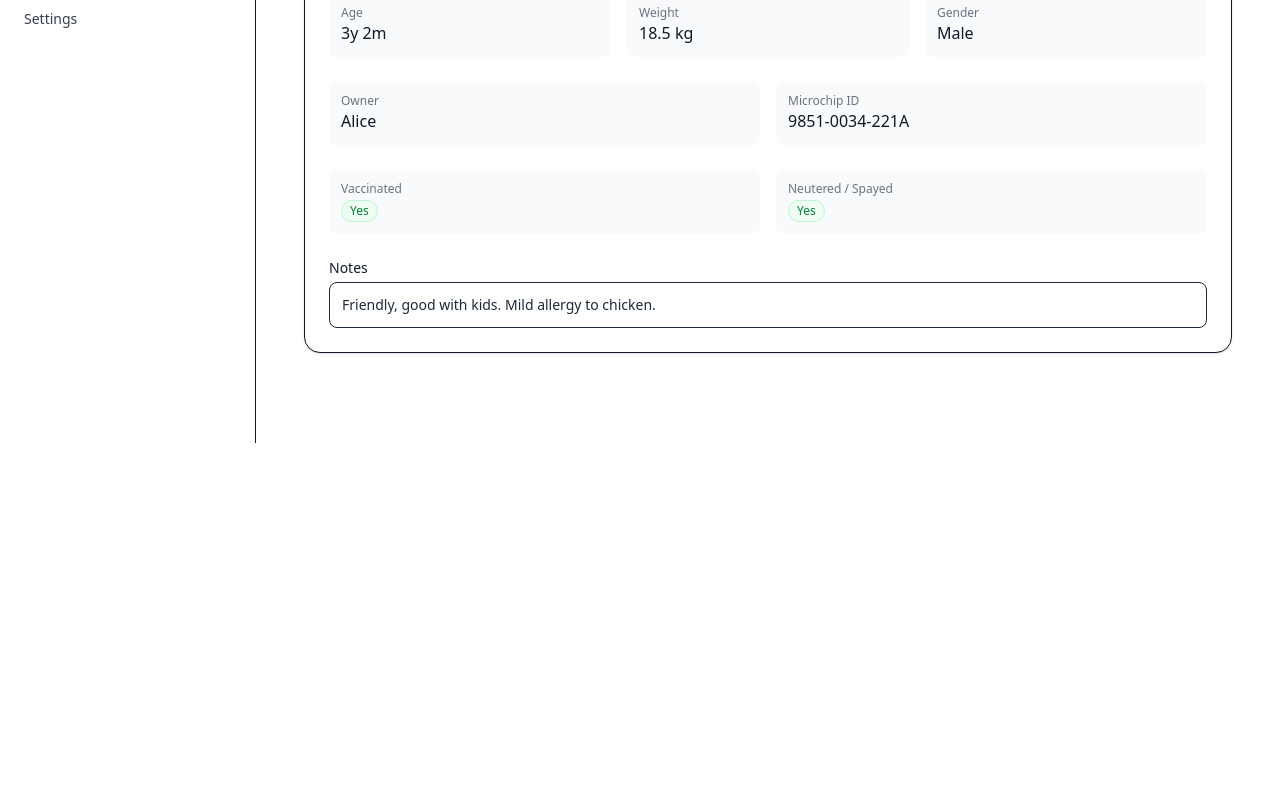
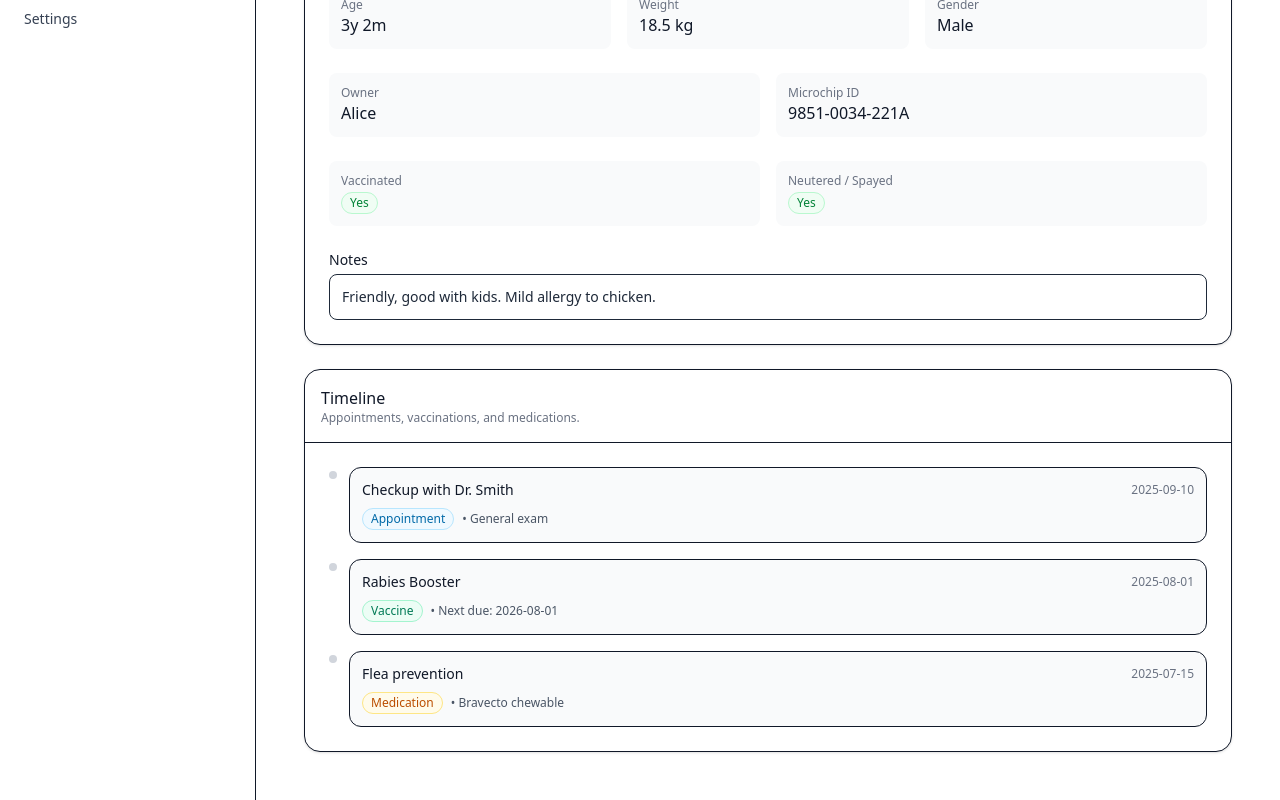
Before and after one commit to Maharshi1208/vetcareplus-2, a React (Vite) app: page /pets/13b56b64-14df-4efa-8edf-567d80291c27 in a window 1280 px wide. Shown: the part 357-1157 px from the top of the page. Before the commit the page ends 800 px from the top, so only its background shows below. Built offline with nearby package versions, Linux system fonts and the light colour scheme.

Commit message:
feat(pets): add mock Timeline section to Pet Details (UI-only)

```diff
--- a/src/pages/PetDetails.tsx
+++ b/src/pages/PetDetails.tsx
@@ -40,14 +40,38 @@ const MOCK_PET = {
   notes: "Friendly, good with kids. Mild allergy to chicken.",
 };
 
+// UI-only mock timeline
+type TLType = "appointment" | "vaccine" | "med";
+type TLEntry = { id: string; date: string; type: TLType; title: string; note?: string };
+
+const MOCK_TIMELINE: TLEntry[] = [
+  { id: "tl3", date: "2025-09-10", type: "appointment", title: "Checkup with Dr. Smith", note: "General exam" },
+  { id: "tl2", date: "2025-08-01", type: "vaccine", title: "Rabies Booster", note: "Next due: 2026-08-01" },
+  { id: "tl1", date: "2025-07-15", type: "med", title: "Flea prevention", note: "Bravecto chewable" },
+];
+
+function typeBadge(t: TLType) {
+  const map = {
+    appointment: { label: "Appointment", cls: "border-sky-200 bg-sky-50 text-sky-700" },
+    vaccine: { label: "Vaccine", cls: "border-emerald-200 bg-emerald-50 text-emerald-700" },
+    med: { label: "Medication", cls: "border-amber-200 bg-amber-50 text-amber-700" },
+  } as const;
+  const info = map[t];
+  return (
+    <span className={`inline-flex items-center rounded-full border px-2 py-0.5 text-xs ${info.cls}`}>
+      {info.label}
+    </span>
+  );
+}
+
 export default function PetDetailsPage() {
-  const { id } = useParams(); // reserved for future wiring
+  const { id } = useParams();
   const p = { ...MOCK_PET, id: id ?? MOCK_PET.id };
 
   return (
-    <div className="p-6">
+    <div className="p-6 space-y-6">
       {/* Header */}
-      <div className="mb-4 flex items-center justify-between">
+      <div className="mb-2 flex items-center justify-between">
         <div>
           <h1 className="text-2xl font-semibold tracking-tight">{p.name}</h1>
           <p className="text-sm text-gray-500">Pet profile (read-only UI).</p>
@@ -65,7 +89,7 @@ export default function PetDetailsPage() {
         </div>
       </div>
 
-      {/* Card */}
+      {/* Details card */}
       <div className="rounded-2xl border bg-white shadow-sm">
         <div className="border-b p-4">
           <h2 className="text-base font-medium">Pet Details</h2>
@@ -141,6 +165,38 @@ export default function PetDetailsPage() {
           </div>
         </div>
       </div>
+
+      {/* Timeline card (UI-only) */}
+      <div className="rounded-2xl border bg-white shadow-sm">
+        <div className="border-b p-4">
+          <h2 className="text-base font-medium">Timeline</h2>
+          <p className="text-xs text-gray-500">Appointments, vaccinations, and medications.</p>
+        </div>
+
+        <div className="p-4 sm:p-6">
+          {MOCK_TIMELINE.length === 0 ? (
+            <div className="text-sm text-gray-600">No history yet.</div>
+          ) : (
+            <ul className="space-y-4">
+              {MOCK_TIMELINE.map((e) => (
+                <li key={e.id} className="flex items-start gap-3">
+                  <div className="mt-1 h-2 w-2 rounded-full bg-gray-300" />
+                  <div className="flex-1 rounded-xl border bg-gray-50 p-3">
+                    <div className="flex flex-wrap items-center justify-between gap-2">
+                      <div className="text-sm font-medium">{e.title}</div>
+                      <div className="text-xs text-gray-500">{e.date}</div>
+                    </div>
+                    <div className="mt-2 flex items-center gap-2">
+                      {typeBadge(e.type)}
+                      {e.note ? <span className="text-xs text-gray-600">• {e.note}</span> : null}
+                    </div>
+                  </div>
+                </li>
+              ))}
+            </ul>
+          )}
+        </div>
+      </div>
     </div>
   );
 }
```
